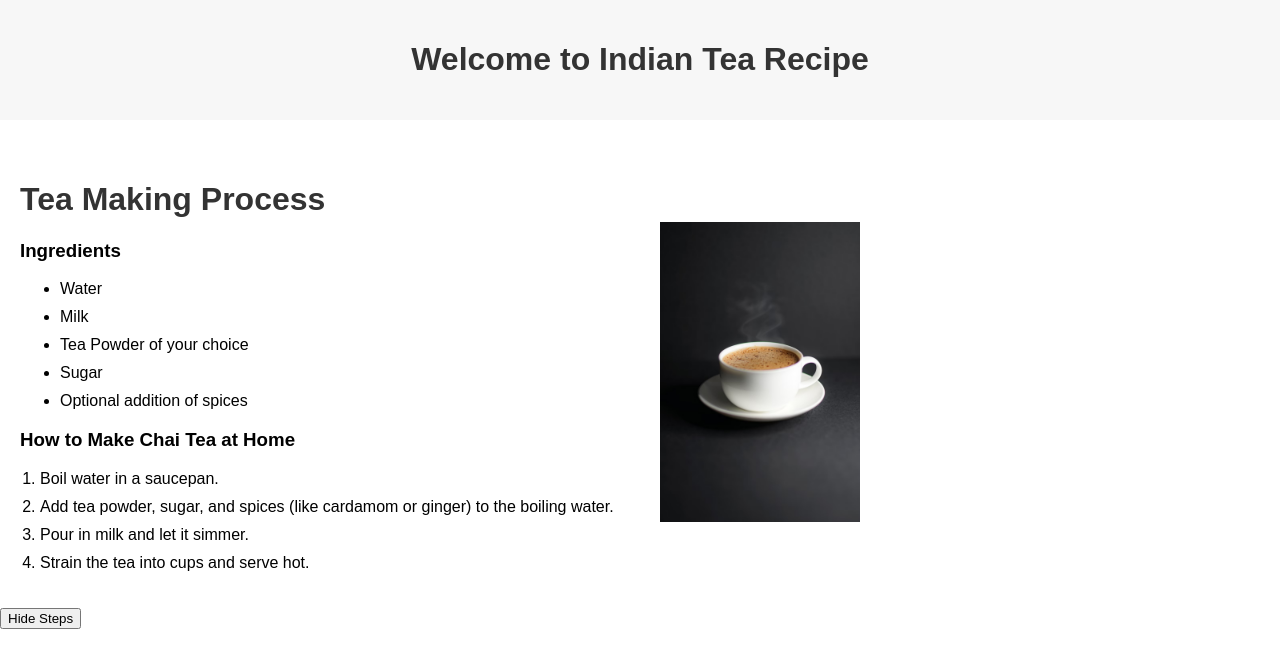
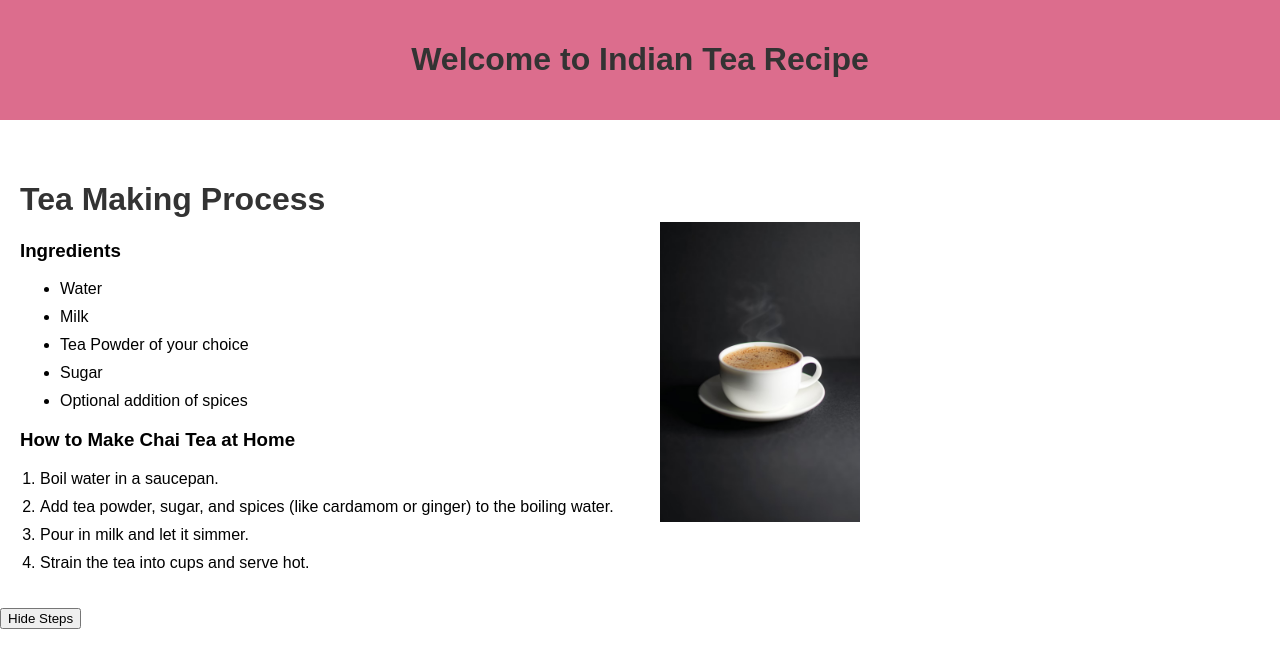
Before and after one commit to ChAkshaya/IndianTea, a plain HTML site: page index.html in a window 1280 px wide. Drawn offline with Linux system fonts and the light colour scheme.

Commit message:
bg header change

```diff
--- a/styles.css
+++ b/styles.css
@@ -5,7 +5,7 @@ body {
 }
 
 header {
-    background-color: #f7f7f7;
+    background-color: #dc6d8d;
     padding: 20px;
     text-align: center;
 }
```
